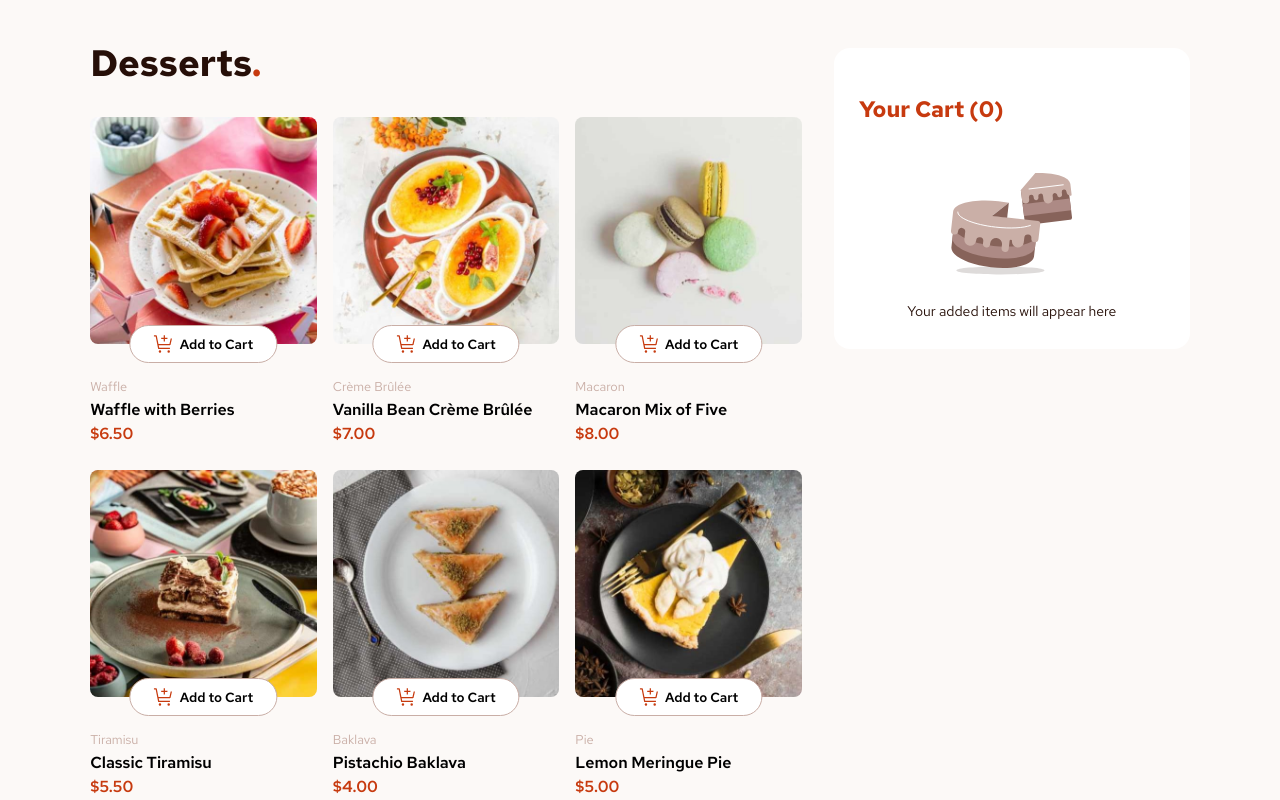
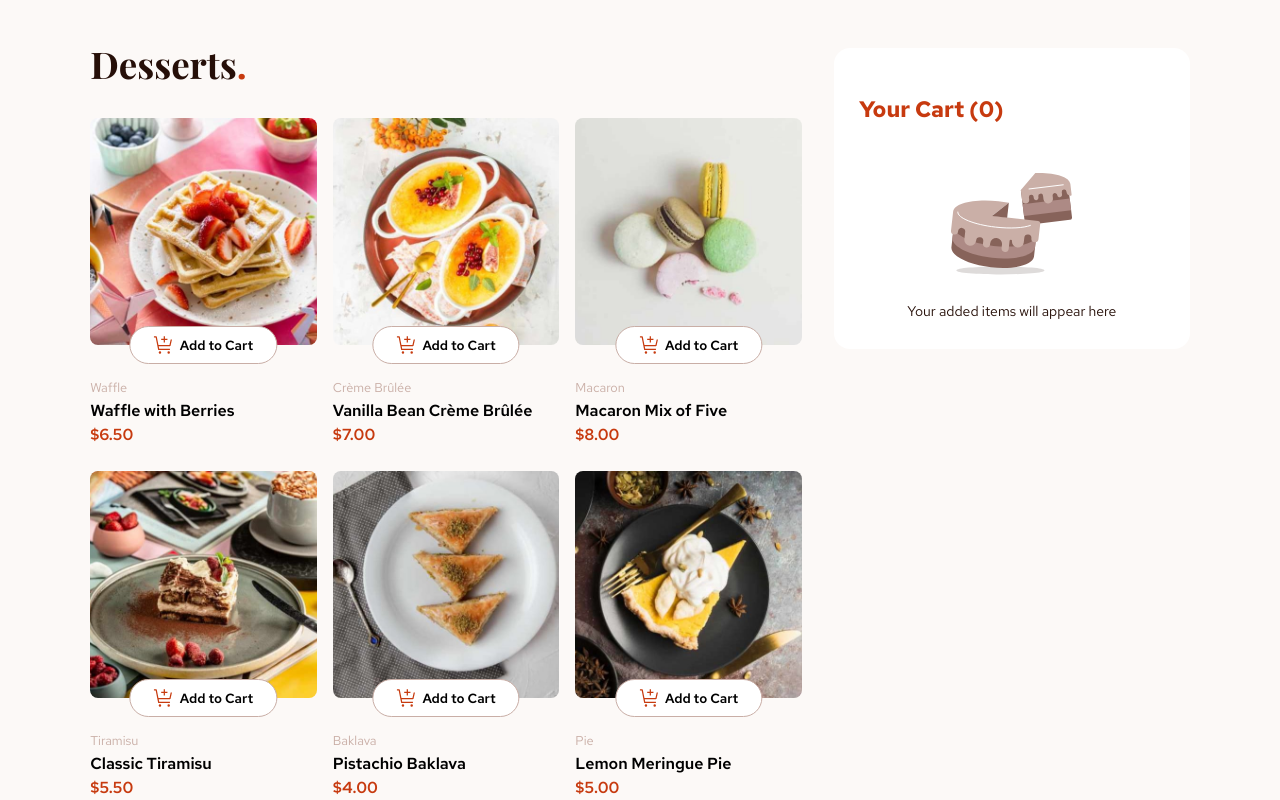
Before and after one commit to samuelola-dev/product-list-with-cart, a React (Vite) app: page / in a window 1280 px wide. Shown: the top 800 px of the page. Built offline with nearby package versions, Linux system fonts and the light colour scheme.

Commit message:
changed first hading font

```diff
--- a/index.html
+++ b/index.html
@@ -7,6 +7,7 @@
         <link rel="preconnect" href="https://fonts.googleapis.com">
         <link rel="preconnect" href="https://fonts.gstatic.com" crossorigin>
         <link href="https://fonts.googleapis.com/css2?family=Red+Hat+Text:wght@400;500;600;700&display=swap" rel="stylesheet">
+        <link href="https://fonts.googleapis.com/css2?family=Playfair+Display:wght@700&display=swap" rel="stylesheet">
         <link rel="icon" href="/favicon.png">
         <script src="./src/main.jsx" type="module"></script>
     </head>
--- a/src/index.css
+++ b/src/index.css
@@ -25,6 +25,8 @@ body{
 }
 
 h1{
+    font-family: "Playfair Display", Georgia, serif;
+    /* font-family: serif; */
     font-size: 2.3rem;
     color: var(--rose-900);
 }
```
